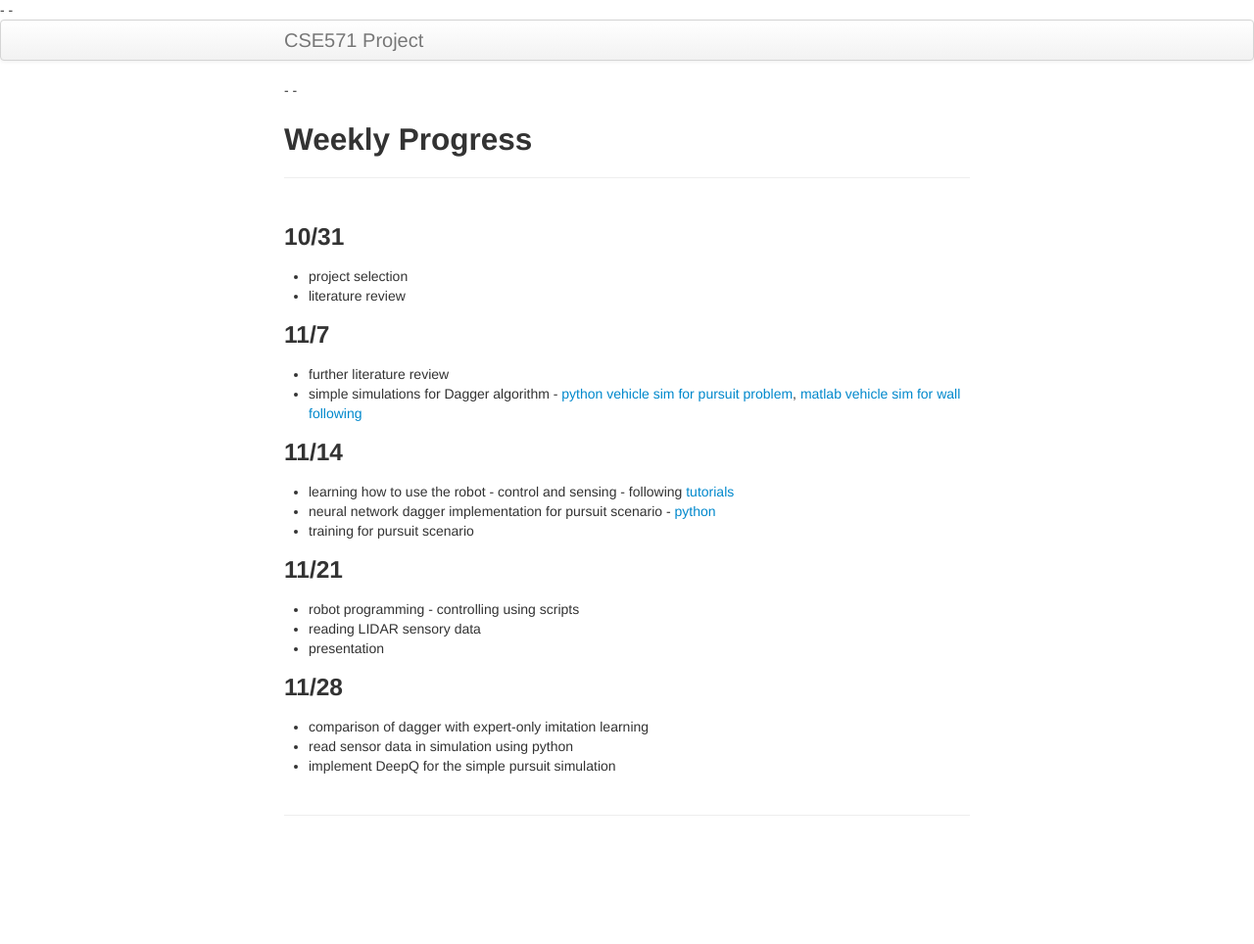
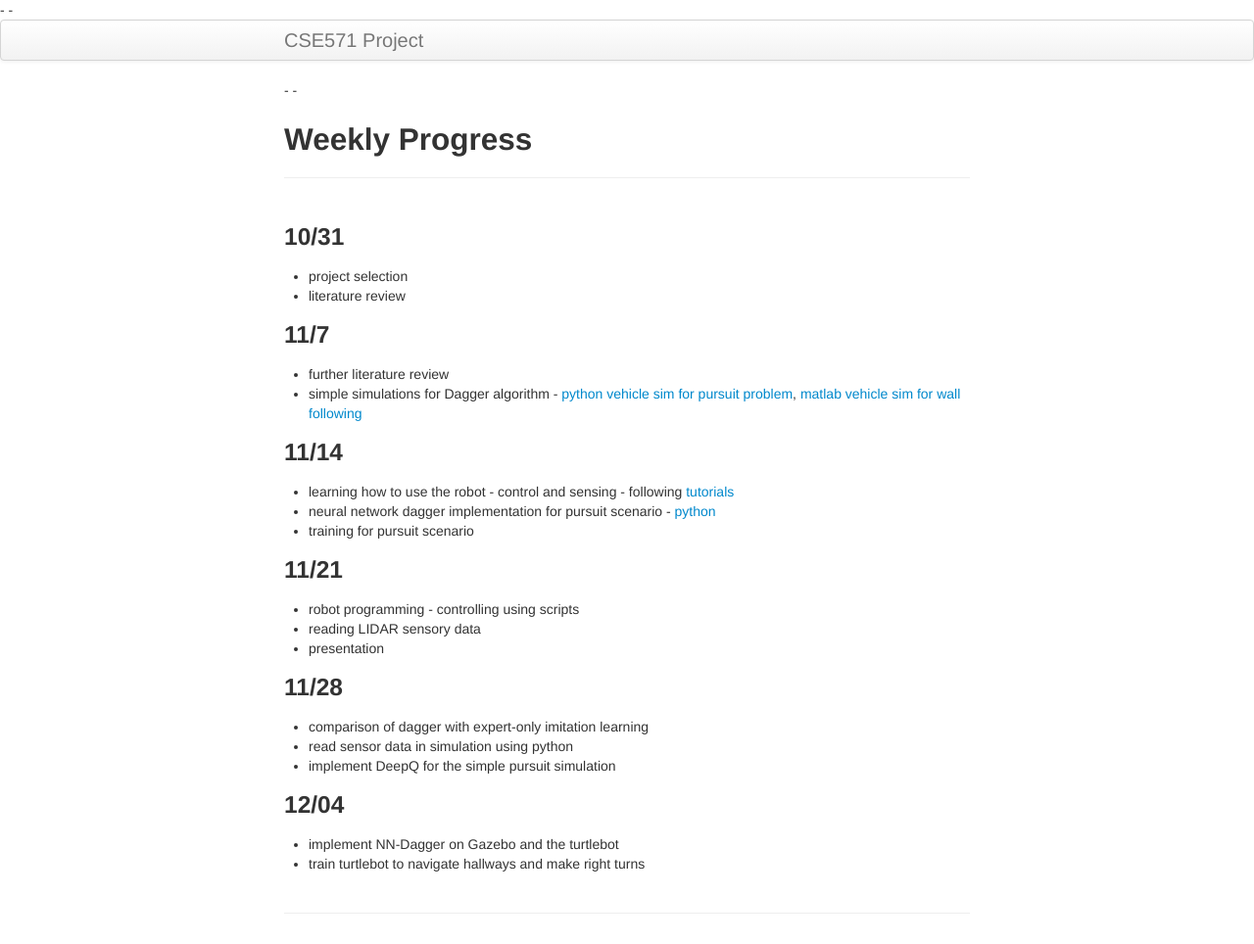
Before and after one commit to yjzhang/cse571_project, a Jekyll site: the page built from docs/weekly.md, in a window 1280 px wide. Shown: the whole page at 98% size. Built offline with Jekyll 4.4.1, drawn with Linux system fonts in a browser that asks for light colours; before the commit the page ends 900 px from its top, so only the background shows below that.

Commit message:
weekly update

```diff
--- a/docs/weekly.md
+++ b/docs/weekly.md
@@ -31,3 +31,8 @@ description: Weekly Progress
 - comparison of dagger with expert-only imitation learning
 - read sensor data in simulation using python
 - implement DeepQ for the simple pursuit simulation
+
+### 12/04
+
+- implement NN-Dagger on Gazebo and the turtlebot
+- train turtlebot to navigate hallways and make right turns
```
